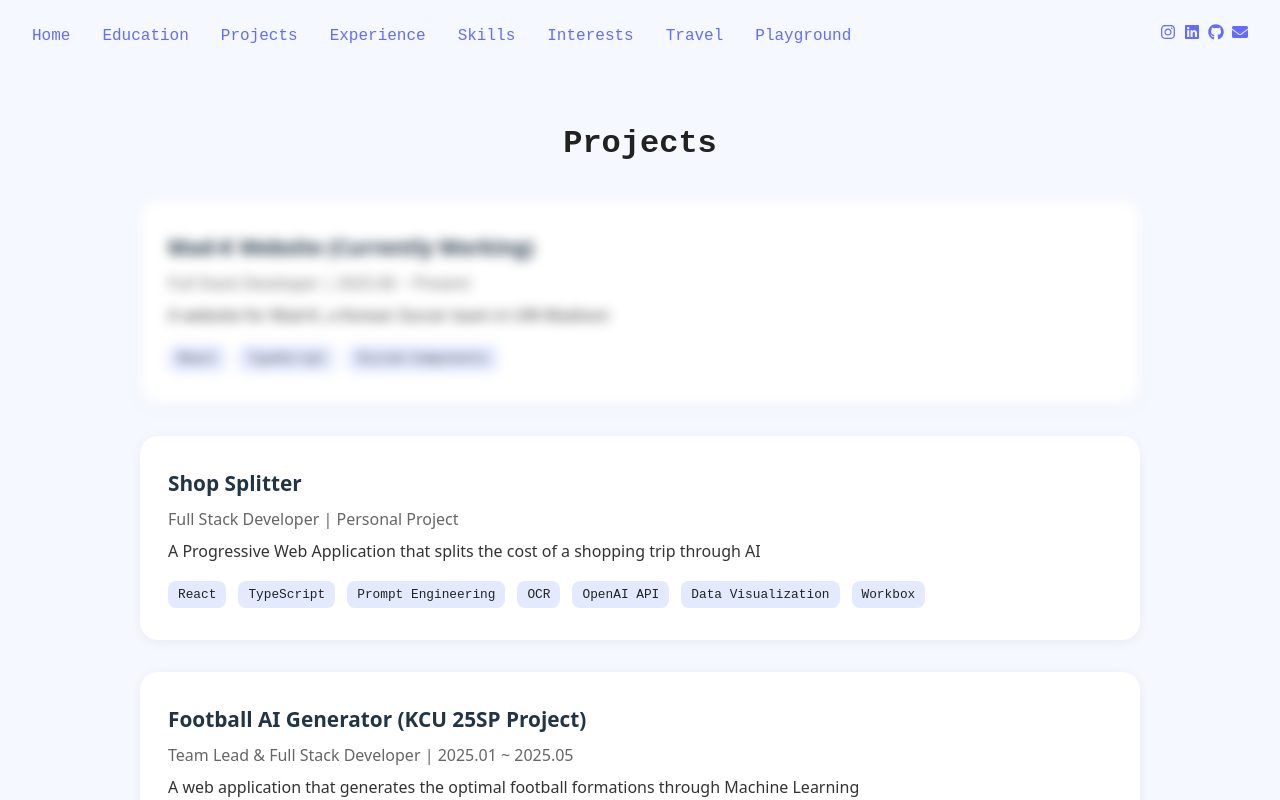
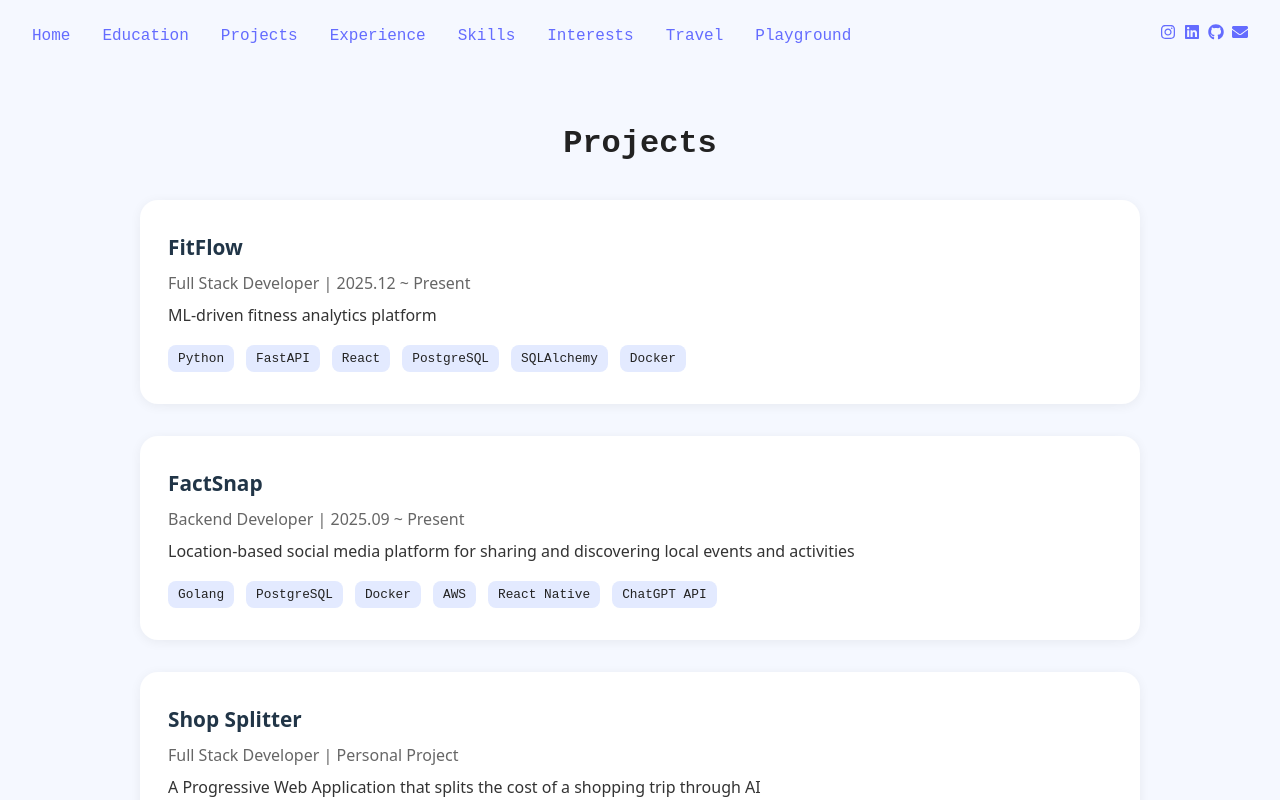
Before and after one commit to HelloPyunny/HelloPyunny, a React (Vite) app: page /projects in a window 1280 px wide. Shown: the top 800 px of the page. Built offline with nearby package versions, Linux system fonts and the light colour scheme.

Commit message:
Updated projects section

```diff
--- a/src/pages/Projects.jsx
+++ b/src/pages/Projects.jsx
@@ -166,15 +166,47 @@ const ProjectLink = styled.a`
 
 const projects = [
   {
-    name: "Mad-K Website (Currently Working)",
-    periodOrPersonal: "2025.06 ~ Present",
+    name: "FitFlow",
+    periodOrPersonal: "2025.12 ~ Present",
     role: "Full Stack Developer",
-    short: "A website for Mad-K, a Korean Soccer team in UW-Madison",
-    detail: "I am currently working on the website for Mad-K, a Korean Soccer team in UW-Madison.",
-    //link: "/projects/mad-k",
+    short: "ML-driven fitness analytics platform",
+    detail: "FitFlow is an ML-driven fitness analytics platform that models training load and recovery from workout and condition data across longitudinal user activity histories.\n\n" +
+    "<strong>Contributions:</strong>\n" +
+    "<ul>" +
+    "<li> Designed and implemented an ML-driven fitness analytics platform that models training load and recovery from workout and condition data across longitudinal user activity histories</li>" +
+    "<li> Built backend prediction services estimating fatigue, success probability, and overtraining risk using statistical features and tree-based models under real-world data variability</li>" +
+    "<li> Engineered scalable data and ML pipelines for time-series training data, supporting model training, evaluation, and deployment workflows with reproducible experimentation and versioning</li>" +
+    "</ul>",
+    link: "https://github.com/HelloPyunny/FitFlow/",
     //image: project1Image,
-    stacks: ["React", "TypeScript", "Styled-Components"],
+    stacks: ["Python", "FastAPI", "React", "PostgreSQL", "SQLAlchemy", "Docker"],
   },
+  {
+    name: "FactSnap",
+    periodOrPersonal: "2025.09 ~ Present",
+    role: "Backend Developer",
+    short: "Location-based social media platform for sharing and discovering local events and activities",
+    detail: "FactSnap is a location-based social media platform for sharing and discovering local events and activities.\n\n" +
+    "<strong>Contributions:</strong>\n" +
+    "<ul>" +
+    "<li>Designed and implemented an ML-driven fitness analytics platform that models training load and recovery from workout and condition data across longitudinal user activity histories</li>" +
+    "<li>Implemented a type-safe database access layer using sqlc to generate Go code from SQL queries, eliminating runtime SQL errors and enforcing compile-time type safety</li>" +
+    "<li>Containerized the full-stack application with Docker and integrated AWS S3 for scalable media storage, reducing environment setup friction and ensuring deployment consistency</li>" +
+    "</ul>",
+    link: "https://github.com/HelloPyunny/CS407-FactSnap",
+    //image: project1Image,
+    stacks: ["Golang", "PostgreSQL", "Docker", "AWS", "React Native", "ChatGPT API"],
+  },
+  //{
+  //  name: "Mad-K Website (Currently Working)",
+  //  periodOrPersonal: "2025.06 ~ Present",
+  //  role: "Full Stack Developer",
+  //  short: "A website for Mad-K, a Korean Soccer team in UW-Madison",
+  //  detail: "I am currently working on the website for Mad-K, a Korean Soccer team in UW-Madison.",
+  //  //link: "/projects/mad-k",
+  //  //image: project1Image,
+  //  stacks: ["React", "TypeScript", "Styled-Components"],
+  //},
   {
     name: "Shop Splitter",
     periodOrPersonal: "Personal Project",
```
